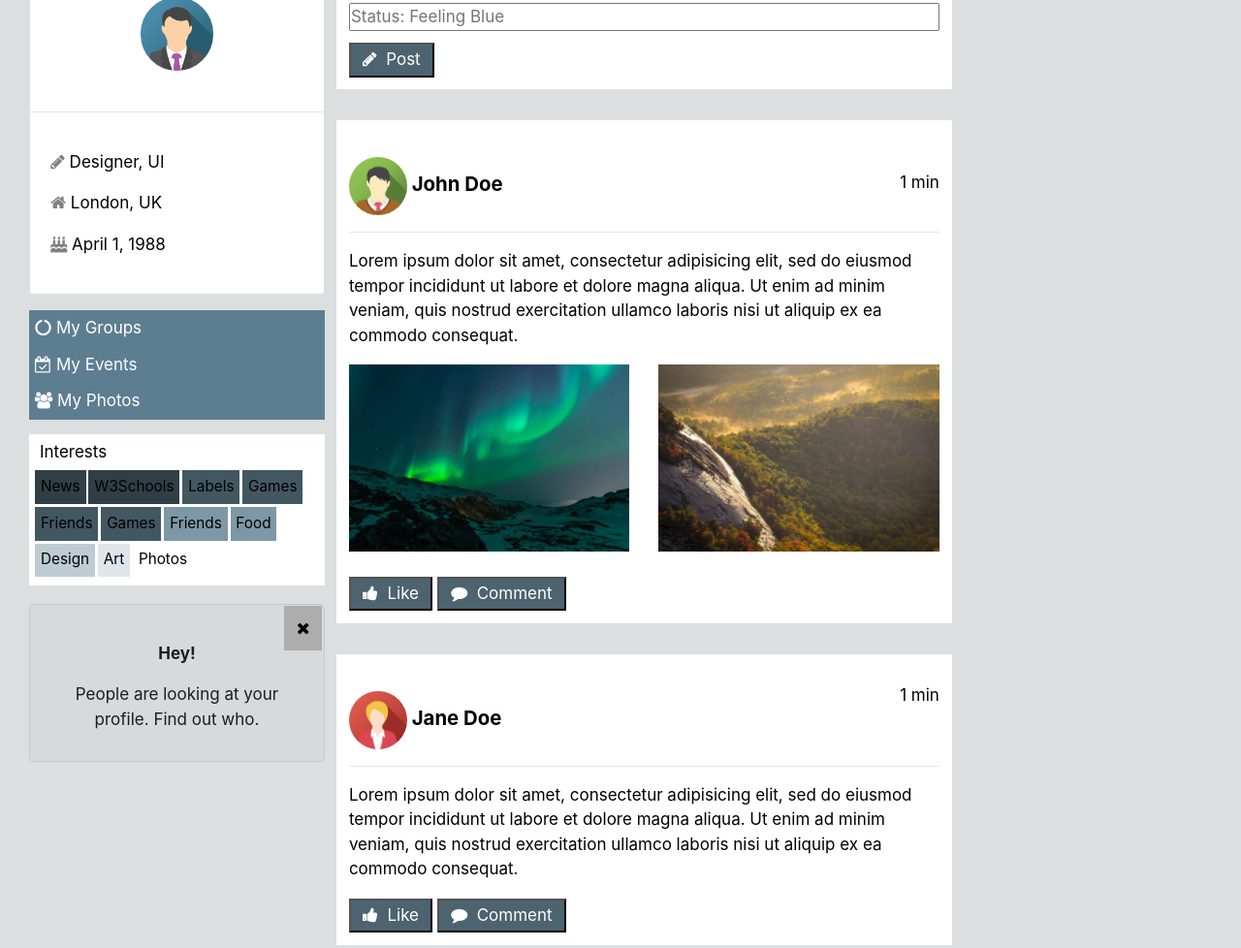
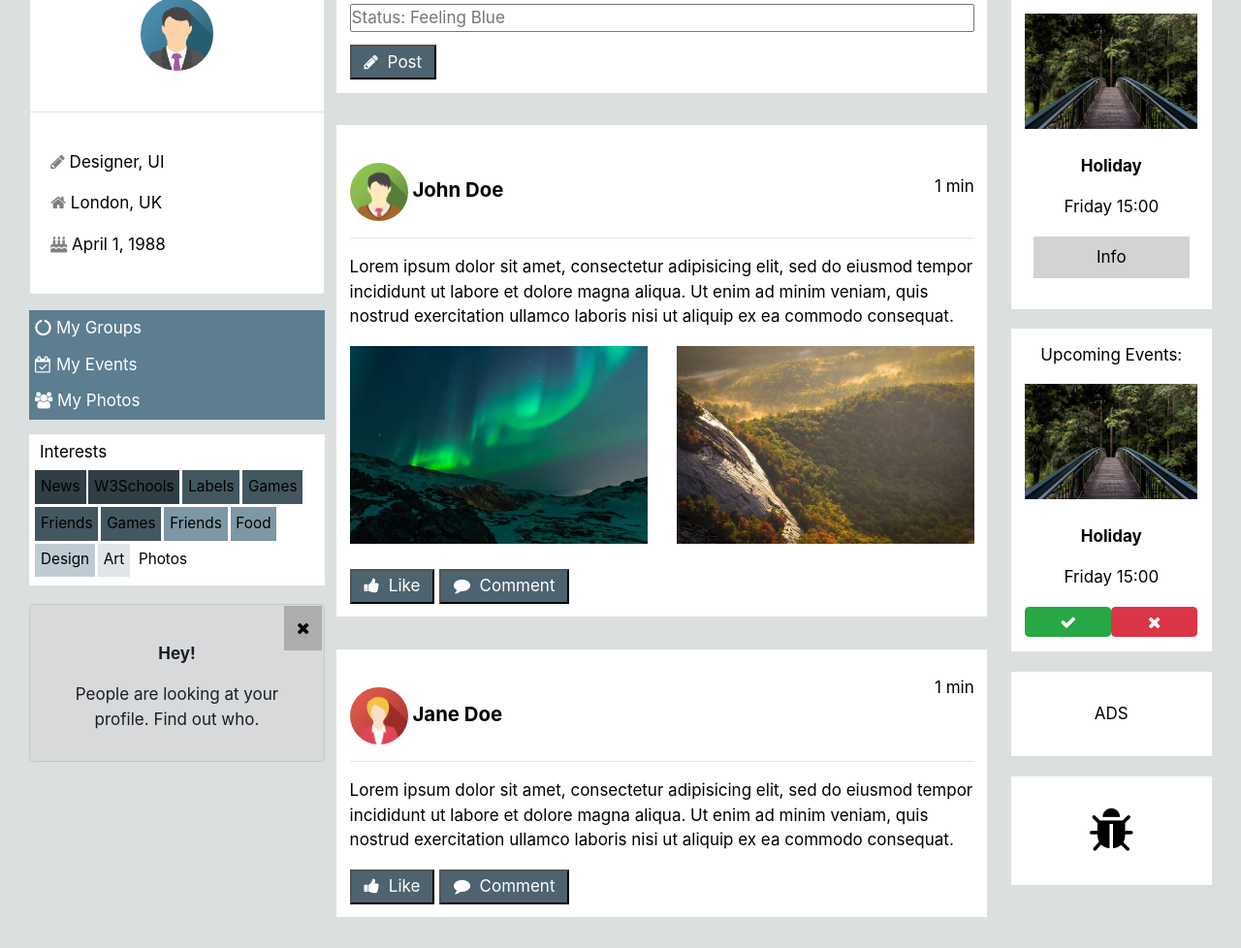
Before and after one commit to AbanobYoussef/-ITI-Task-Template2, a plain HTML site: page index.html in a window 1280 px wide. Shown: the part 106-1084 px from the top of the page at 97% size. Drawn offline with nearby package versions, Linux system fonts and the light colour scheme.

Commit message:
commit3 final

```diff
--- a/css/style.css
+++ b/css/style.css
@@ -128,14 +128,14 @@
 
     .section2 {
         margin-left: 1%;
-        width: 52%;
+        width: 55%;
         background-color: #dcdfe0;
     }
 
     .section3 {
         margin-left: 1.5%;
-        width: 20.5%;
-        background-color: #F4F6F7;
+        width: 17%;
+        background-color: #dcdfe0;
     }
 
     .Accordion {
@@ -225,6 +225,66 @@
         font-weight: bold;
     }
 
+    .section3-container {
+        padding: 7%;
+        background-color: white;
+        text-align: center;
+        margin-bottom: 10%;
+    }
+
+    .section3-button {
+        background-color: lightgray;
+        color: black;
+        border: none;
+        display: block;
+        width: 90%;
+        margin: auto;
+        padding: 5%;
+    }
+
+    .section3-button:hover {
+        background-color: gray;
+    }
+
+    .sec3-button {
+        display: inline-block;
+        width: 50%;
+        margin-left: -2.5px;
+        margin-right: -2.5px;
+    }
+
+    .sec3-button:hover {
+        background-color: gray;
+    }
+
+    .sec3-container {
+        padding: 15%;
+        background-color: white;
+        text-align: center;
+        margin-bottom: 10%;
+    }
+
+    .sec-container {
+        padding: 15%;
+        background-color: white;
+        text-align: center;
+        margin-bottom: 10%;
+    }
+
+    .sec-container i {
+        color: black;
+        font-size: 50px;
+    }
+
+    .social:hover {
+        background-color: gray;
+        color: black;
+    }
+
+    .social:hover i {
+        color: black;
+    }
+
     @media (max-width: 600px) {
         .section1,
         .section2,
--- a/index.html
+++ b/index.html
@@ -155,56 +155,56 @@
                     <div class="w3-container ">
                         <h6 class="w3-opacity">Social Media template by w3.css</h6>
                         <input type="text" class="Input" placeholder="Status: Feeling Blue">
-                        <button type="button" class="w3-button"><i class="fa fa-pencil"></i> &nbsp;Post</button>
+                        <button type="button" class="w3-button social"><i class="fa fa-pencil"></i> &nbsp;Post</button>
                     </div>
 
 
 
                     <div class="post"><br>
-                        <img src="/resources/avatar2.png" alt="Avatar" class="rounded-circle" style="width:60px">
+                        <img src="./resources/avatar2.png" alt="Avatar" class="rounded-circle" style="width:60px">
                         <span class="min">1 min</span>
                         <span class="name">John Doe</span><br>
                         <hr class="w3-clear">
                         <p>Lorem ipsum dolor sit amet, consectetur adipisicing elit, sed do eiusmod tempor incididunt ut labore et dolore magna aliqua. Ut enim ad minim veniam, quis nostrud exercitation ullamco laboris nisi ut aliquip ex ea commodo consequat.</p>
                         <div class="row">
                             <div class="col-md-6">
-                                <img src="/resources/lights.jpg" style="width:100%" alt="Northern Lights" class="w3-margin-bottom">
+                                <img src="./resources/lights.jpg" style="width:100%" alt="Northern Lights" class="w3-margin-bottom">
                             </div>
                             <div class="col-md-6">
-                                <img src="/resources/nature.jpg" style="width:100%" alt="Nature" class="w3-margin-bottom">
+                                <img src="./resources/nature.jpg" style="width:100%" alt="Nature" class="w3-margin-bottom">
                             </div>
                         </div><br>
-                        <button type="button" class="w3-button w3-theme-d1 w3-margin-bottom"><i class="fa fa-thumbs-up"></i> &nbsp;Like</button>
-                        <button type="button" class="w3-button w3-theme-d2 w3-margin-bottom"><i class="fa fa-comment"></i> &nbsp;Comment</button>
+                        <button type="button" class="w3-button social"><i class="fa fa-thumbs-up"></i> &nbsp;Like</button>
+                        <button type="button" class="w3-button social"><i class="fa fa-comment"></i> &nbsp;Comment</button>
                     </div>
 
 
 
                     <div class="post"><br>
-                        <img src="/resources/avatar5.png" alt="Avatar" class="rounded-circle" style="width:60px">
+                        <img src="./resources/avatar5.png" alt="Avatar" class="rounded-circle" style="width:60px">
                         <span class="min">1 min</span>
                         <span class="name">Jane Doe</span><br>
                         <hr class="w3-clear">
                         <p>Lorem ipsum dolor sit amet, consectetur adipisicing elit, sed do eiusmod tempor incididunt ut labore et dolore magna aliqua. Ut enim ad minim veniam, quis nostrud exercitation ullamco laboris nisi ut aliquip ex ea commodo consequat.</p>
 
-                        <button type="button" class="w3-button w3-theme-d1 w3-margin-bottom"><i class="fa fa-thumbs-up"></i> &nbsp;Like</button>
-                        <button type="button" class="w3-button w3-theme-d2 w3-margin-bottom"><i class="fa fa-comment"></i> &nbsp;Comment</button>
+                        <button type="button" class="w3-button social"><i class="fa fa-thumbs-up"></i> &nbsp;Like</button>
+                        <button type="button" class="w3-button social"><i class="fa fa-comment"></i> &nbsp;Comment</button>
                     </div>
 
 
 
                     <div class="post"><br>
-                        <img src="/resources/avatar2.png" alt="Avatar" class="rounded-circle" style="width:60px">
+                        <img src="./resources/avatar2.png" alt="Avatar" class="rounded-circle" style="width:60px">
                         <span class="min">32 min</span>
                         <span class="name">John Doe</span><br>
                         <hr class="w3-clear">
                         <p>Have you seen this?</p>
                         <div class="col-md-6">
-                            <img src="/resources/lights.jpg" alt="Northern Lights" class="w3-margin-bottom">
+                            <img src="./resources/lights.jpg" alt="Northern Lights" class="w3-margin-bottom">
                         </div>
                         <br>
-                        <button type="button" class="w3-button w3-theme-d1 w3-margin-bottom"><i class="fa fa-thumbs-up"></i> &nbsp;Like</button>
-                        <button type="button" class="w3-button w3-theme-d2 w3-margin-bottom"><i class="fa fa-comment"></i> &nbsp;Comment</button>
+                        <button type="button " class="w3-button social"><i class="fa fa-thumbs-up"></i> &nbsp;Like</button>
+                        <button type="button" class="w3-button social"><i class="fa fa-comment"></i> &nbsp;Comment</button>
                     </div>
 
                 </div>
@@ -221,7 +221,33 @@
 
 
 
-                <div class="section3 " style="background-color: red; ">hekko</div>
+                <div class="section3 ">
+
+                    <div class="section3-container">
+                        <p>Upcoming Events:</p>
+                        <img src="./resources/forest.jpg" alt="Forest" style="width:100%;"><br><br>
+                        <p><strong>Holiday</strong></p>
+                        <p>Friday 15:00</p>
+                        <p><button class="section3-button">Info</button></p>
+                    </div>
+
+                    <div class="section3-container">
+                        <p>Upcoming Events:</p>
+                        <img src="./resources/forest.jpg" alt="Forest" style="width:100%;"><br><br>
+                        <p><strong>Holiday</strong></p>
+                        <p>Friday 15:00</p>
+                        <button class="sec3-button btn btn-success"><i class="fa fa-check"></i></button>
+                        <button class="sec3-button btn btn-danger"><i class="fa fa-remove"></i></button>
+                    </div>
+
+                    <div class="sec3-container">
+                        ADS
+                    </div>
+
+                    <div class="sec-container">
+                        <i class="fa fa-bug "></i>
+                    </div>
+
                 </div>
         </main>
         </div>
```
Lines whose indentation alone changed are shown as unchanged.
